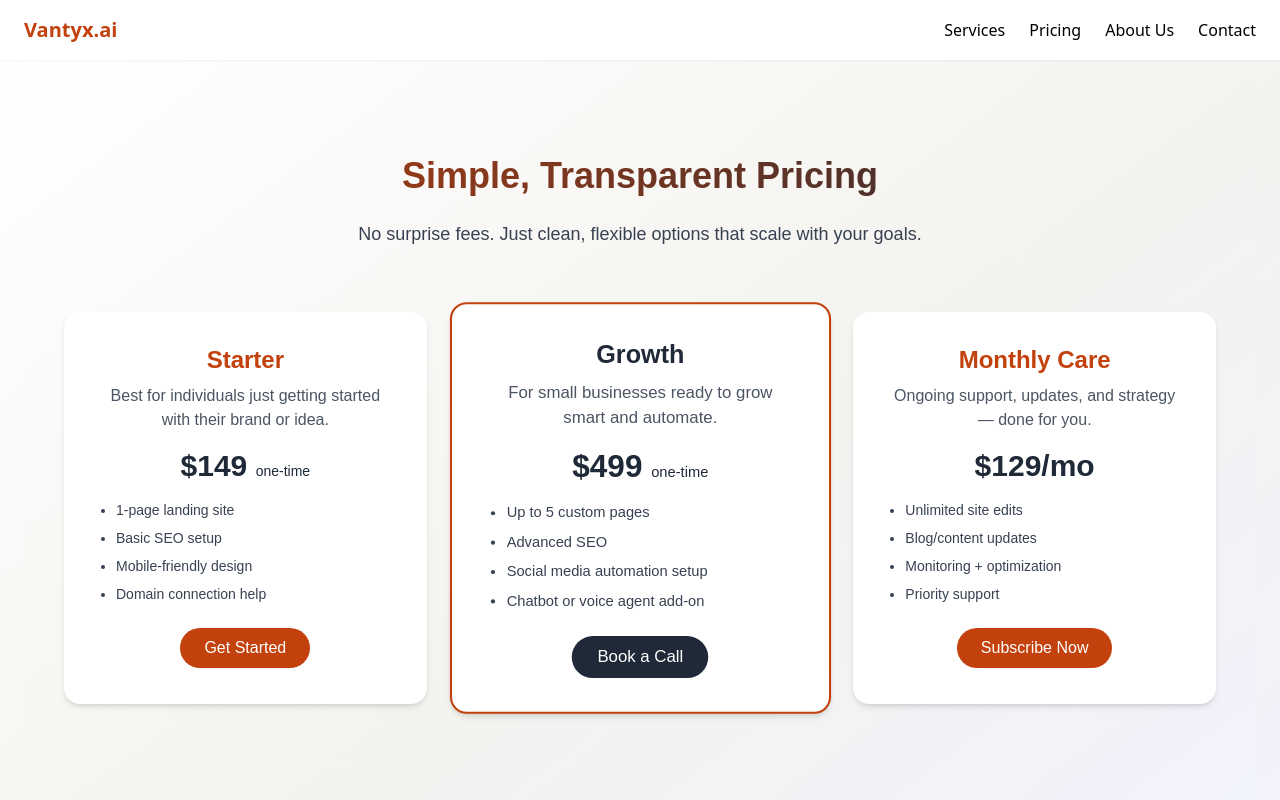
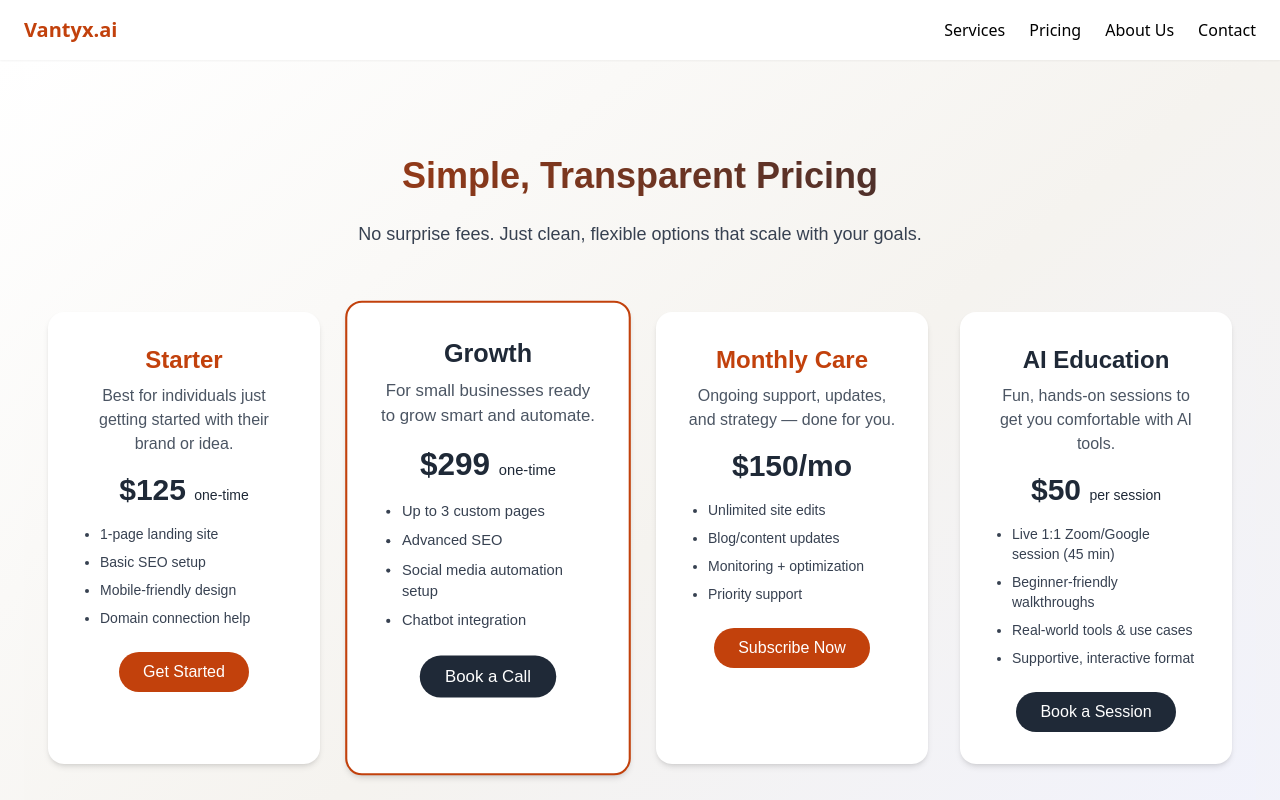
Before and after one commit to oatythegoaty/vantyx-template, a Next.js app: page /pricing in a window 1280 px wide. Shown: the top 800 px of the page. Built offline with nearby package versions, Linux system fonts and the light colour scheme.

Commit message:
pricing and ai edu

```diff
--- a/pages/pricing.tsx
+++ b/pages/pricing.tsx
@@ -18,12 +18,12 @@ export default function Pricing() {
           No surprise fees. Just clean, flexible options that scale with your goals.
         </p>
 
-        <div className="grid md:grid-cols-3 gap-8 max-w-6xl mx-auto">
+        <div className="grid md:grid-cols-2 lg:grid-cols-4 gap-8 max-w-7xl mx-auto">
           {/* Starter Plan */}
           <div className="bg-white rounded-2xl shadow-md p-8 hover:shadow-lg transition">
             <h2 className="text-2xl font-bold text-[#C2410C] mb-2">Starter</h2>
             <p className="text-gray-600 mb-4">Best for individuals just getting started with their brand or idea.</p>
-            <p className="text-3xl font-bold mb-4">$149 <span className="text-sm font-normal">one-time</span></p>
+            <p className="text-3xl font-bold mb-4">$125 <span className="text-sm font-normal">one-time</span></p>
             <ul className="text-sm text-left text-gray-700 list-disc pl-5 space-y-2 mb-6">
               <li>1-page landing site</li>
               <li>Basic SEO setup</li>
@@ -39,12 +39,12 @@ export default function Pricing() {
           <div className="bg-white rounded-2xl shadow-md p-8 hover:shadow-lg transition scale-105 border-2 border-[#C2410C]">
             <h2 className="text-2xl font-bold text-[#1F2937] mb-2">Growth</h2>
             <p className="text-gray-600 mb-4">For small businesses ready to grow smart and automate.</p>
-            <p className="text-3xl font-bold mb-4">$499 <span className="text-sm font-normal">one-time</span></p>
+            <p className="text-3xl font-bold mb-4">$299 <span className="text-sm font-normal">one-time</span></p>
             <ul className="text-sm text-left text-gray-700 list-disc pl-5 space-y-2 mb-6">
-              <li>Up to 5 custom pages</li>
+              <li>Up to 3 custom pages</li>
               <li>Advanced SEO</li>
               <li>Social media automation setup</li>
-              <li>Chatbot or voice agent add-on</li>
+              <li>Chatbot integration</li>
             </ul>
             <Link href="/contact" className="inline-block bg-[#1F2937] text-white px-6 py-2 rounded-full hover:bg-opacity-90 transition">
               Book a Call
@@ -55,7 +55,7 @@ export default function Pricing() {
           <div className="bg-white rounded-2xl shadow-md p-8 hover:shadow-lg transition">
             <h2 className="text-2xl font-bold text-[#C2410C] mb-2">Monthly Care</h2>
             <p className="text-gray-600 mb-4">Ongoing support, updates, and strategy — done for you.</p>
-            <p className="text-3xl font-bold mb-4">$129/mo</p>
+            <p className="text-3xl font-bold mb-4">$150/mo</p>
             <ul className="text-sm text-left text-gray-700 list-disc pl-5 space-y-2 mb-6">
               <li>Unlimited site edits</li>
               <li>Blog/content updates</li>
@@ -64,6 +64,22 @@ export default function Pricing() {
             </ul>
             <Link href="/contact" className="inline-block bg-[#C2410C] text-white px-6 py-2 rounded-full hover:bg-opacity-90 transition">
               Subscribe Now
+            </Link>
+          </div>
+
+          {/* AI Education */}
+          <div className="bg-white rounded-2xl shadow-md p-8 hover:shadow-lg transition">
+            <h2 className="text-2xl font-bold text-[#1F2937] mb-2">AI Education</h2>
+            <p className="text-gray-600 mb-4">Fun, hands-on sessions to get you comfortable with AI tools.</p>
+            <p className="text-3xl font-bold mb-4">$50 <span className="text-sm font-normal">per session</span></p>
+            <ul className="text-sm text-left text-gray-700 list-disc pl-5 space-y-2 mb-6">
+              <li>Live 1:1 Zoom/Google session (45 min)</li>
+              <li>Beginner-friendly walkthroughs</li>
+              <li>Real-world tools & use cases</li>
+              <li>Supportive, interactive format</li>
+            </ul>
+            <Link href="/contact" className="inline-block bg-[#1F2937] text-white px-6 py-2 rounded-full hover:bg-opacity-90 transition">
+              Book a Session
             </Link>
           </div>
         </div>
```
